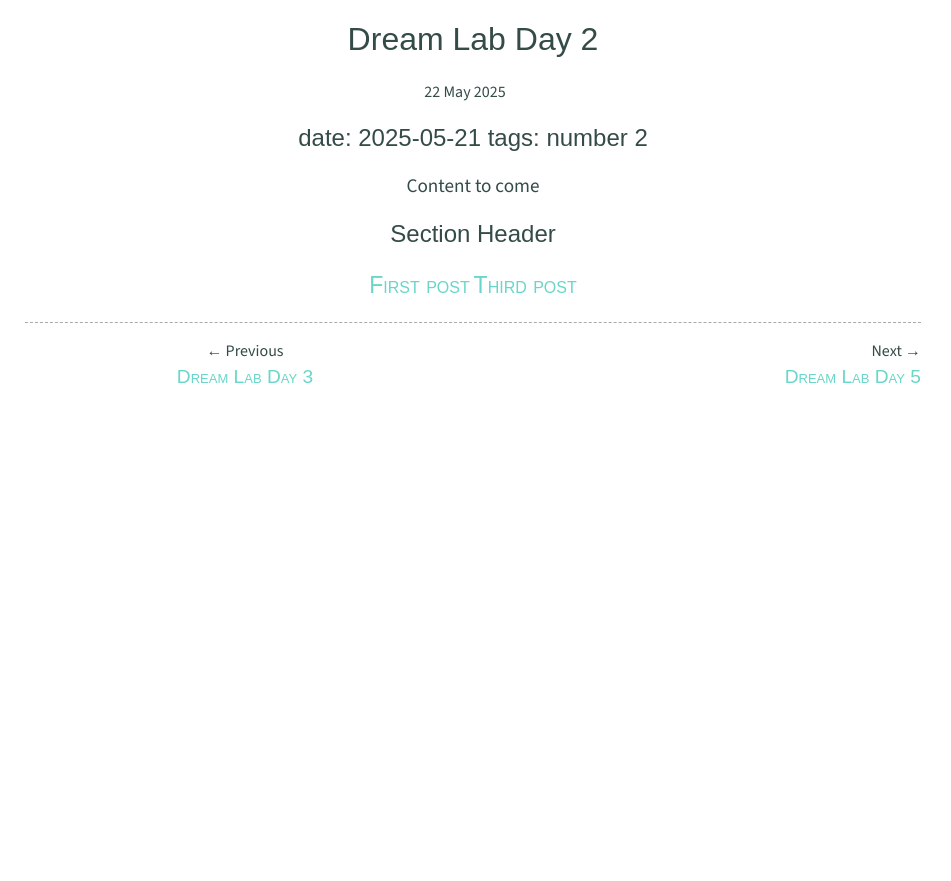
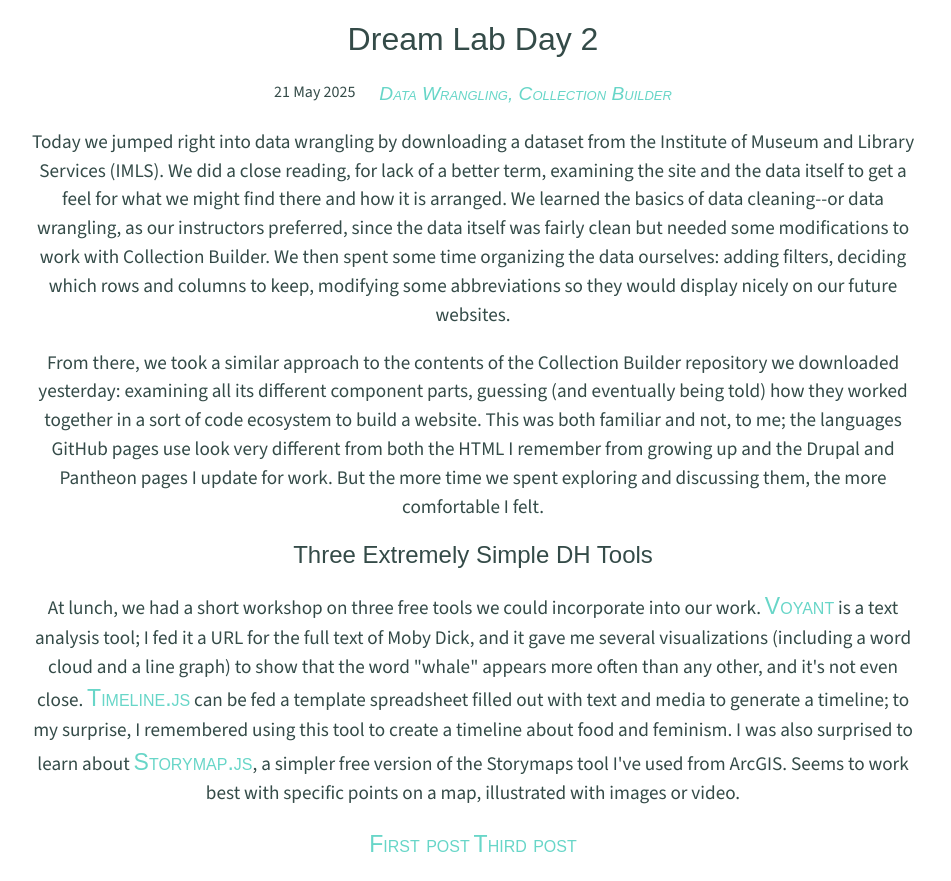
Before and after one commit to literarysara/dream-lab-blog-2025, an Eleventy site: page content/blog/secondpost.md in a window 1280 px wide. Shown: the whole page, without its empty margins (167-1118 px from the left). Before the commit the page ends 800 px from the top, so only its background shows below. Built offline with nearby package versions, Linux system fonts and the light colour scheme; Eleventy itself is replaced by a stand-in of ours; files that its build step writes are made by us from their sources; what @zachleat/heading-anchors, zod-validation-error would draw is missing.

Commit message:
Updated Day 2 blog

```diff
--- a/content/blog/secondpost.md
+++ b/content/blog/secondpost.md
@@ -1,12 +1,16 @@
 ---
 title: Dream Lab Day 2
-description: This is a post on My Blog about ---
+description: This is a post on my blog about data wrangling basics
 date: 2025-05-21
-tags: number 2
+tags: data wrangling, collection builder
 ---
-Content to come
+Today we jumped right into data wrangling by downloading a dataset from the Institute of Museum and Library Services (IMLS). We did a close reading, for lack of a better term, examining the site and the data itself to get a feel for what we might find there and how it is arranged. We learned the basics of data cleaning--or data wrangling, as our instructors preferred, since the data itself was fairly clean but needed some modifications to work with Collection Builder. We then spent some time organizing the data ourselves: adding filters, deciding which rows and columns to keep, modifying some abbreviations so they would display nicely on our future websites.
 
-## Section Header
+From there, we took a similar approach to the contents of the Collection Builder repository we downloaded yesterday: examining all its different component parts, guessing (and eventually being told) how they worked together in a sort of code ecosystem to build a website. This was both familiar and not, to me; the languages GitHub pages use look very different from both the HTML I remember from growing up and the Drupal and Pantheon pages I update for work. But the more time we spent exploring and discussing them, the more comfortable I felt.
+
+## Three Extremely Simple DH Tools
+
+At lunch, we had a short workshop on three free tools we could incorporate into our work. <a href="https://voyant-tools.org/">Voyant</a> is a text analysis tool; I fed it a URL for the full text of Moby Dick, and it gave me several visualizations (including a word cloud and a line graph) to show that the word "whale" appears more often than any other, and it's not even close. <a href="https://timeline.knightlab.com/">Timeline.js</a> can be fed a template spreadsheet filled out with text and media to generate a timeline; to my surprise, I remembered using this tool to create a timeline about food and feminism. I was also surprised to learn about <a href="https://storymap.knightlab.com/">Storymap.js</a>, a simpler free version of the Storymaps tool I've used from ArcGIS. Seems to work best with specific points on a map, illustrated with images or video.
 
 <a href="/blog/firstpost.md">First post</a>
 <a href="blog/thirdpost.md">Third post</a>
```
